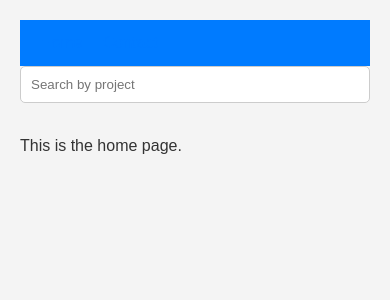
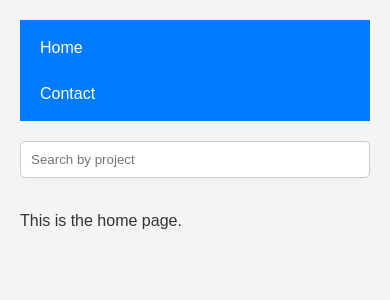
Before and after one commit to tstyer/portfolio-website, a Django app: page / in a window 390 px wide. Shown: the top 300 px of the page. Run offline with Django 4.2, Linux system fonts and the light colour scheme; data that the repository does not hold is empty.

Commit message:
Add css changes to base from saving.

```diff
--- a/portfolio/main/static/css/base.css
+++ b/portfolio/main/static/css/base.css
@@ -36,3 +36,29 @@ header {
   justify-content: flex-start;
   gap: 20px;
 }
+
+.nav-menu li {
+  padding: 5px 0;
+}
+
+.nav-menu a {
+  color: white;
+  transition: color 0.3s ease;
+}
+
+.nav-menu a:hover {
+  color: #d1eaff;
+}
+
+/* Main Content Area */
+main {
+  margin-top: 20px;
+}
+
+/* Responsive Design */
+@media (max-width: 768px) {
+  .nav-menu {
+    flex-direction: column;
+    gap: 10px;
+  }
+}
```
